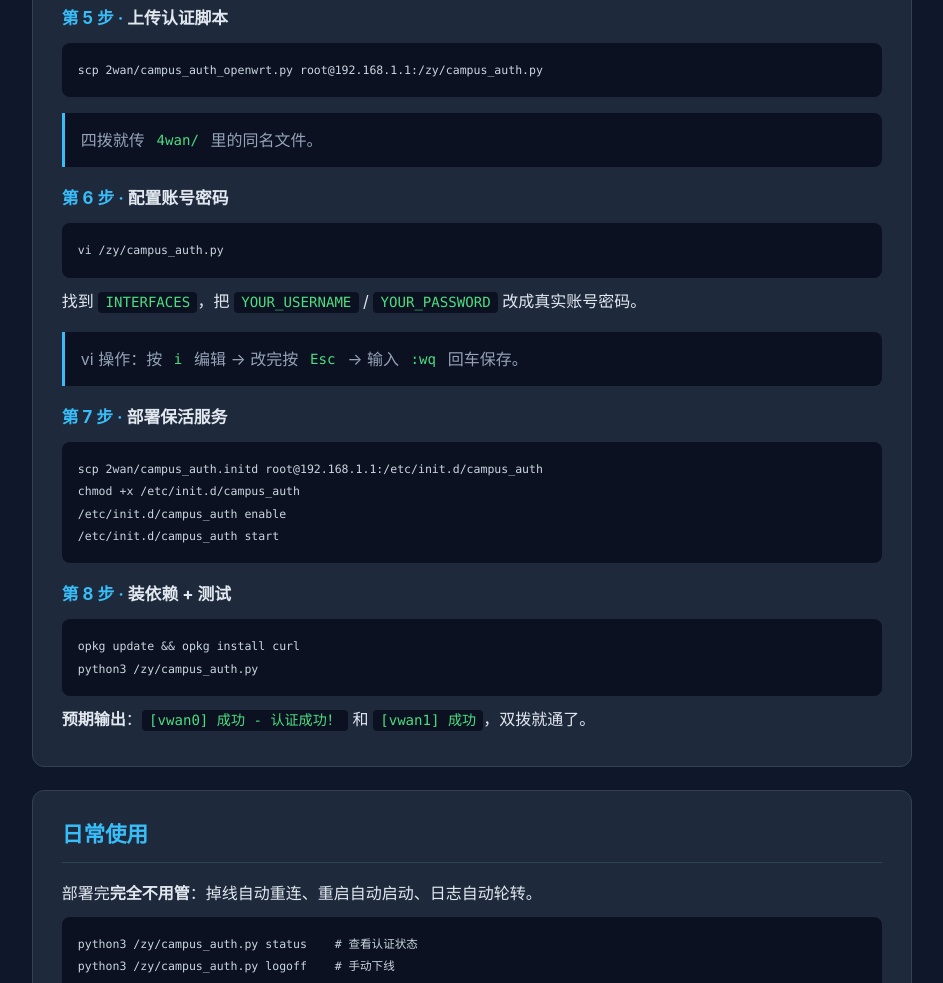
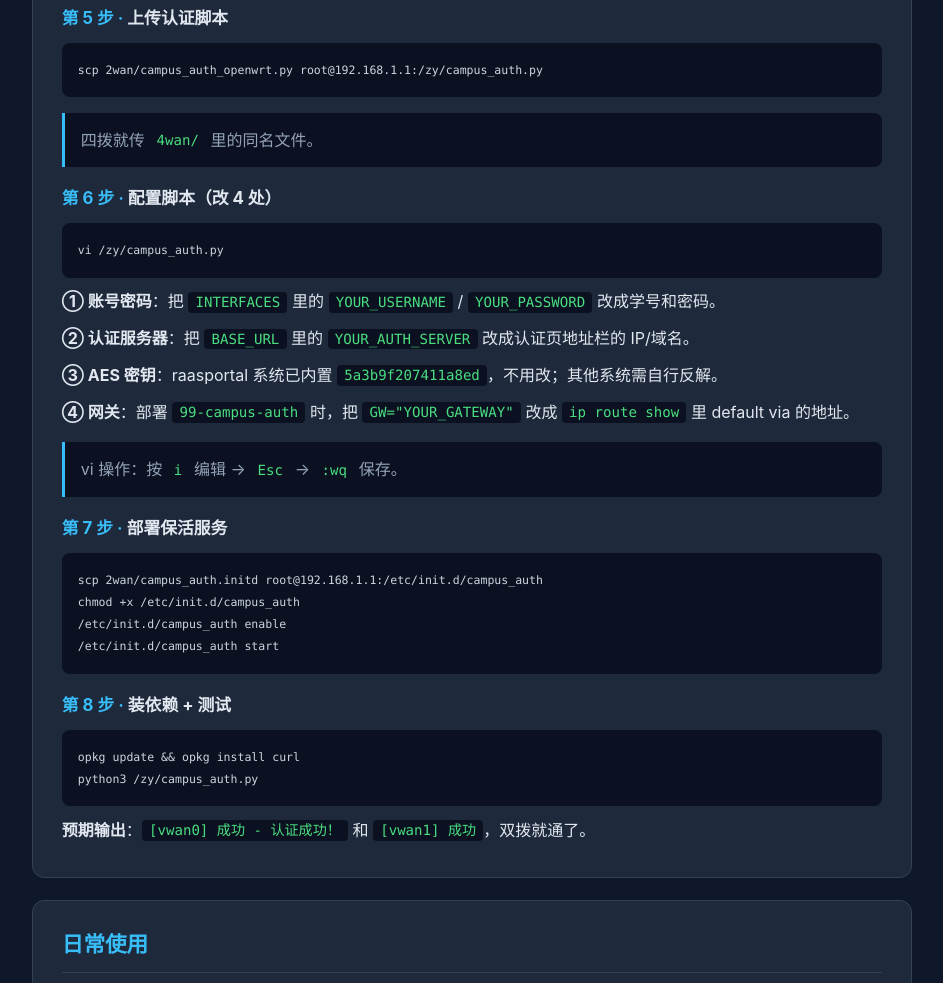
Before and after one commit to shanghaishangdan/campus-auth-multiwan, a plain HTML site: page index.html in a window 1280 px wide. Shown: the part 2794-3777 px from the top of the page, without its empty margins (168-1111 px from the left). Drawn offline with Linux system fonts and the light colour scheme.

Commit message:
补充配置修改指南（密钥/认证服务器/网关）

```diff
--- a/index.html
+++ b/index.html
@@ -174,10 +174,13 @@
     <p class="tip">四拨就传 <code>4wan/</code> 里的同名文件。</p>
   </div>
 
-  <div class="step"><h3>配置账号密码</h3>
+  <div class="step"><h3>配置脚本（改 4 处）</h3>
     <pre><code>vi /zy/campus_auth.py</code></pre>
-    <p>找到 <code>INTERFACES</code>，把 <code>YOUR_USERNAME</code> / <code>YOUR_PASSWORD</code> 改成真实账号密码。</p>
-    <p class="tip">vi 操作：按 <code>i</code> 编辑 → 改完按 <code>Esc</code> → 输入 <code>:wq</code> 回车保存。</p>
+    <p><strong>① 账号密码</strong>：把 <code>INTERFACES</code> 里的 <code>YOUR_USERNAME</code> / <code>YOUR_PASSWORD</code> 改成学号和密码。</p>
+    <p><strong>② 认证服务器</strong>：把 <code>BASE_URL</code> 里的 <code>YOUR_AUTH_SERVER</code> 改成认证页地址栏的 IP/域名。</p>
+    <p><strong>③ AES 密钥</strong>：raasportal 系统已内置 <code>5a3b9f207411a8ed</code>，不用改；其他系统需自行反解。</p>
+    <p><strong>④ 网关</strong>：部署 <code>99-campus-auth</code> 时，把 <code>GW="YOUR_GATEWAY"</code> 改成 <code>ip route show</code> 里 default via 的地址。</p>
+    <p class="tip">vi 操作：按 <code>i</code> 编辑 → <code>Esc</code> → <code>:wq</code> 保存。</p>
   </div>
 
   <div class="step"><h3>部署保活服务</h3>
```
Also changed, not shown: 1 other file.
